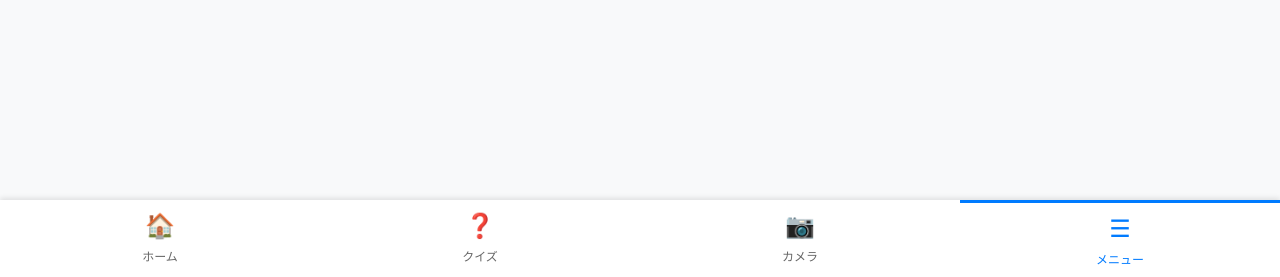
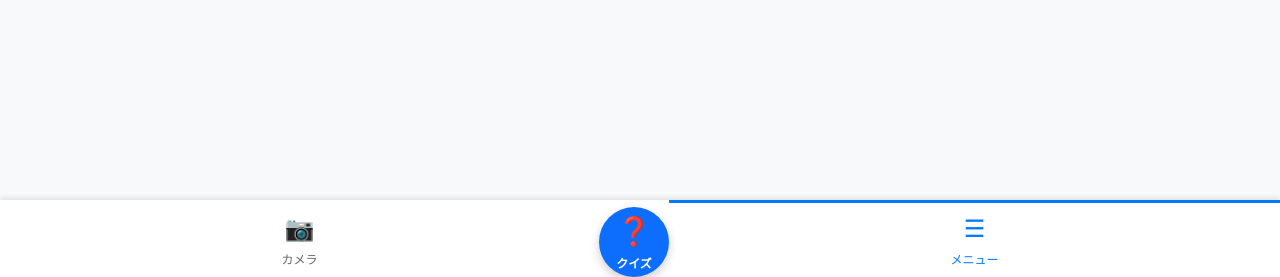
Before and after one commit to s2322106/Syshack, a Flask app: page /ranking.html in a window 1280 px wide. Shown: the part 523-800 px from the top of the page. Run offline with Flask 3, Linux system fonts and the light colour scheme.

Commit message:
change nav bar

```diff
--- a/fix.ver3/templates/ranking.html
+++ b/fix.ver3/templates/ranking.html
@@ -109,6 +109,50 @@
       align-items: center;
       justify-content: center;
     }
+    /* Quiz button styling */
+    .quiz-button {
+      background-color: #0d6efd;
+      color: white;
+      border-radius: 50%;
+      width: 70px;
+      height: 70px;
+      display: flex;
+      flex-direction: column;
+      align-items: center;
+      justify-content: center;
+      margin-top: -20px;
+      box-shadow: 0 4px 10px rgba(0, 0, 0, 0.2);
+      text-decoration: none;
+      transition: all 0.3s;
+    }
+
+    .quiz-button:hover {
+      transform: scale(1.05);
+      background-color: #0b5ed7;
+      color: white;
+    }
+
+    .quiz-icon {
+      font-size: 28px;
+      margin-bottom: 2px;
+    }
+
+    .quiz-text {
+      font-size: 12px;
+      font-weight: bold;
+    }
+    .bottom-nav-container {
+      display: flex;
+      justify-content: space-around;
+      align-items: flex-end;
+      width: 100%;
+    }
+
+    .side-nav-items {
+      display: flex;
+      justify-content: space-around;
+      flex-grow: 1;
+    }
   </style>
 </head>
 <body>
@@ -159,22 +203,26 @@
     </div>
 
     <div class="bottom-nav">
-      <a href="main.html" class="nav-item">
-        <div class="nav-icon">🏠</div>
-        <div>ホーム</div>
-      </a>
-      <a href="quiz.html" class="nav-item">
-        <div class="nav-icon">❓</div>
-        <div>クイズ</div>
-      </a>
+      <div class="bottom-nav-container">
+        <div class="side-nav-items">
           <a href="camera.html" class="nav-item">
             <div class="nav-icon">📷</div>
             <div>カメラ</div>
           </a>
+        </div>
+
+        <a href="quiz.html" class="quiz-button">
+          <div class="quiz-icon">❓</div>
+          <div class="quiz-text">クイズ</div>
+        </a>
+
+        <div class="side-nav-items">
           <a href="menu.html" class="nav-item active">
             <div class="nav-icon">☰</div>
             <div>メニュー</div>
           </a>
+        </div>
+      </div>
     </div>
         </div>
       </div>
```
Also changed, not shown: fix.ver3/templates/camera_history.html (+97 -12 lines), fix.ver3/templates/profile.html (+57 -8 lines), fix.ver3/templates/quiz_history.html (+57 -9 lines). Lines whose indentation alone changed are shown as unchanged.
